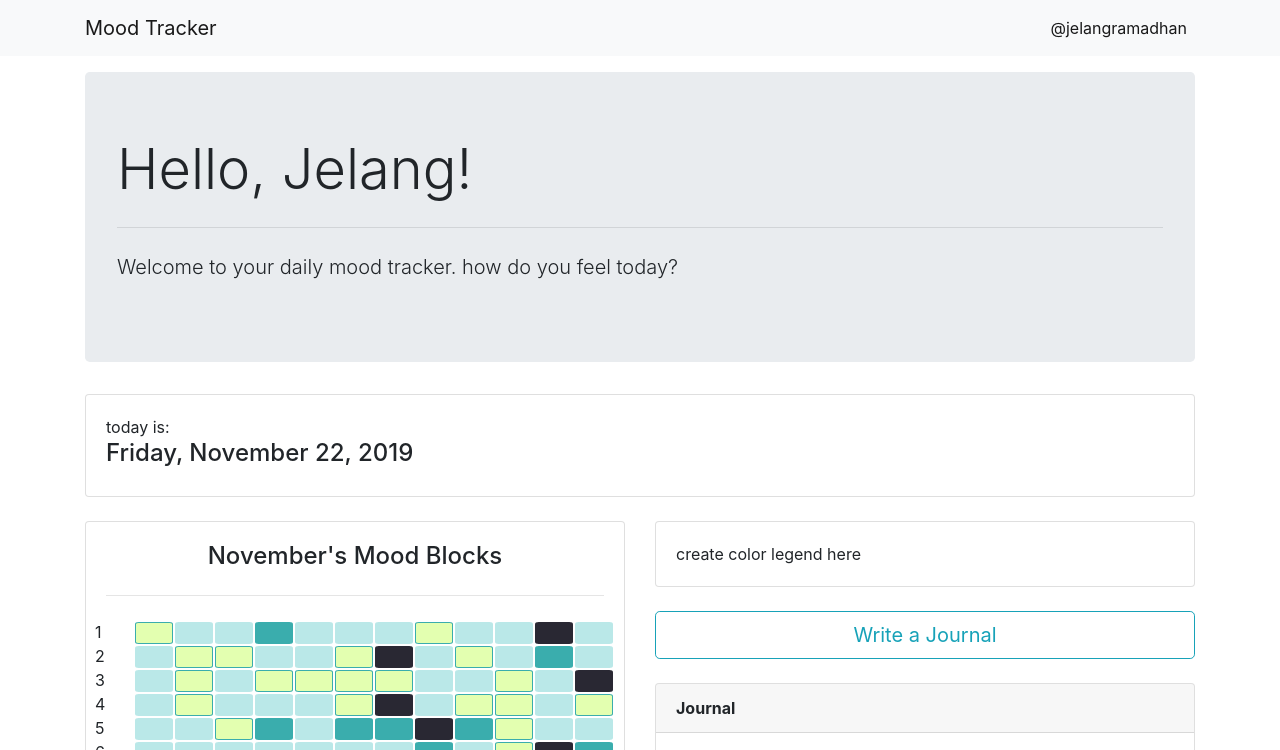
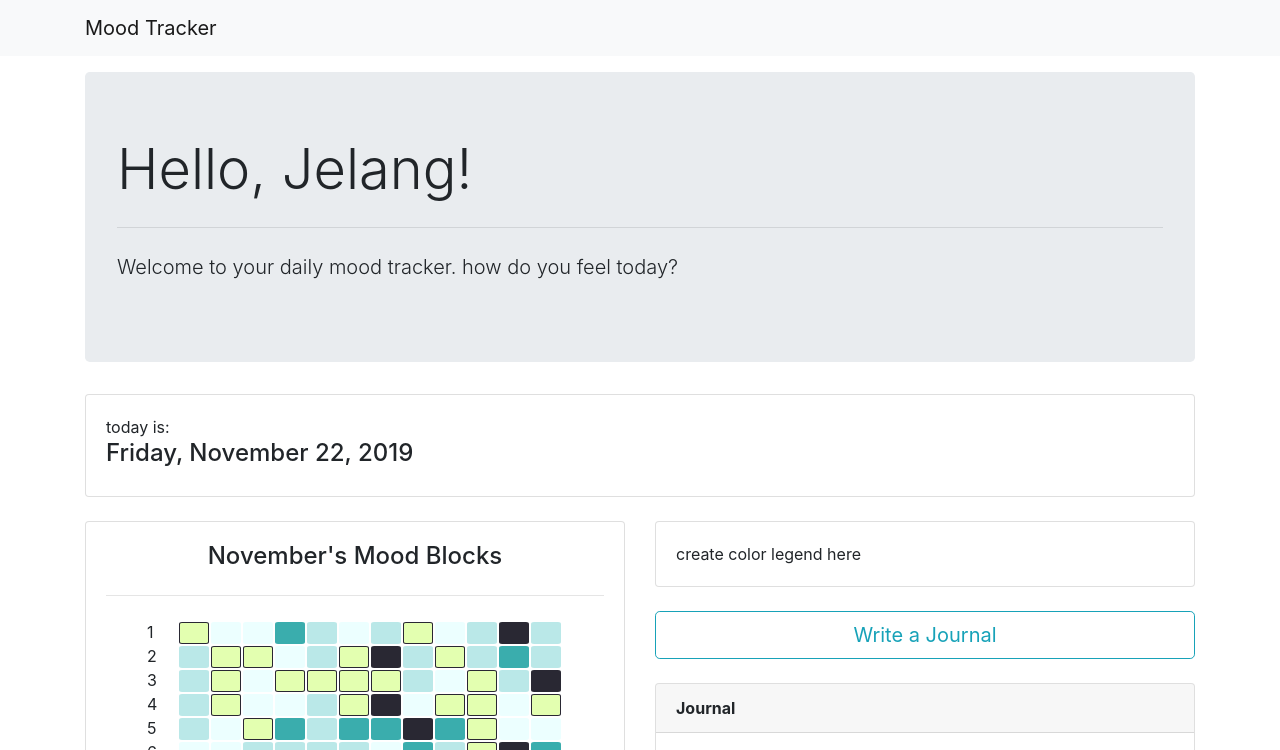
Before and after one commit to jelangrkharisma/mood-tracker, a plain HTML site: page index.html in a window 1280 px wide. Shown: the top 750 px of the page. Drawn offline with nearby package versions, Linux system fonts and the light colour scheme.

Commit message:
add favicon & fix block size

```diff
--- a/assets/css/main.css
+++ b/assets/css/main.css
@@ -6,7 +6,7 @@
 /* Color Boards */
 .grid-container{
   display: grid;
-  grid-template-columns: repeat(13, 2.5em);
+  grid-template-columns: repeat(13, 2em);
 }
 .grid-item{
   margin-right: 2px;
@@ -24,16 +24,17 @@
   border-radius: 10%;
   cursor: pointer;
 }
+
+/* moodArray = ['Amazing','Great','Average','Difficult','Very Though'] */
 .moodType-1{
   background-color: #e3ffb0;
-  border: 1px solid #3aadad;
-
+  border: 1px solid #292833;
 }
 .moodType-2{
   background-color: #bae8e8;
 }
 .moodType-3{
-  background-color: #bae8e8;
+  background-color: #ecffff;
 }
 .moodType-4{
   background-color: #3aadad;
--- a/index.html
+++ b/index.html
@@ -4,6 +4,7 @@
   <meta charset="UTF-8">
   <meta name="viewport" content="width=device-width, initial-scale=1.0">
   <meta http-equiv="X-UA-Compatible" content="ie=edge">
+  <link rel="shortcut icon" type="image/x-icon" href="favicon.png"/>
 
   <link rel="stylesheet" href="https://stackpath.bootstrapcdn.com/bootstrap/4.3.1/css/bootstrap.min.css" integrity="sha384-ggOyR0iXCbMQv3Xipma34MD+dH/1fQ784/j6cY/iJTQUOhcWr7x9JvoRxT2MZw1T" crossorigin="anonymous">
   <link rel="stylesheet" href="./assets/css/main.css">
@@ -16,11 +17,6 @@
   <nav class="navbar navbar-expand-lg fixed-top navbar-light bg-light">
     <div class="container">
       <a class="navbar-brand" href="#">Mood Tracker</a>
-        <ul class="navbar-nav">
-          <li class="nav-item active">
-            <a class="nav-link" href="#">@jelangramadhan</a>
-          </li>
-        </ul>
       </div>
   </nav><br><br>
 
--- a/main.js
+++ b/main.js
@@ -38,7 +38,6 @@ function ord(n) {
 
 // generate for (now random) moodblocks
 let moodBlocks = document.getElementById('moodBlocks')
-
 for(let i=1; i<=thisMonthsNumberOfDays; i++){
   let gridContainer = document.createElement('div')
   gridContainer.className = 'grid-container justify-content-center'
@@ -48,27 +47,25 @@ for(let i=1; i<=thisMonthsNumberOfDays; i++){
   blockRowDate.id = `blockRowDate-${i}`
   blockRowDate.appendChild(document.createTextNode(i))
 
-
-
   // append element to gridContainer
   gridContainer.appendChild(blockRowDate)
   let moodId = 0
-  let moodArray = ['Amazing', 'Great', 'Average','Difficult','Very Though']
+  let moodArray = ['Amazing','Great','Average','Difficult','Very Though']
   for(let j=1; j<=12; j++){
     let gridItem = document.createElement('div')
 
     if(j<4 && i<day){
       moodId = random(1,3)
-      gridItem.setAttribute('title',`on ${ord(i)}, my Morning was: ${moodArray[moodId-1]}`)
+      gridItem.setAttribute('title',`on ${ord(i)} of ${nameOfMonth}, my Morning was ${moodArray[moodId-1]}`)
     }else if(j<7 && i<day){
       moodId = random(1,4)
-      gridItem.setAttribute('title',`on ${ord(i)}, my Noon was: ${moodArray[moodId-1]}`)
+      gridItem.setAttribute('title',`on ${ord(i)} of ${nameOfMonth}, my Noon was ${moodArray[moodId-1]}`)
     }else if(j<10 && i<day){
       moodId = random(1,5)
-      gridItem.setAttribute('title',`on ${ord(i)}, my Afternoon was: ${moodArray[moodId-1]}`)
+      gridItem.setAttribute('title',`on ${ord(i)} of ${nameOfMonth}, my Afternoon was ${moodArray[moodId-1]}`)
     }else if(j<=12 && i<day) {
       moodId = random(1,5)
-      gridItem.setAttribute('title',`on ${ord(i)}, my Evening was: ${moodArray[moodId-1]}`)
+      gridItem.setAttribute('title',`on ${ord(i)} of ${nameOfMonth}, my Evening was ${moodArray[moodId-1]}`)
     }
 
     gridItem.id = `gi-${j}`
@@ -85,7 +82,6 @@ for(let i=1; i<=thisMonthsNumberOfDays; i++){
     }
     gridContainer.appendChild(gridItem)
   }
-
   moodBlocks.appendChild(gridContainer)
 }
 // console.log(gridContainer)
```
Also changed, not shown: favicon.png (added), 1 other file.
